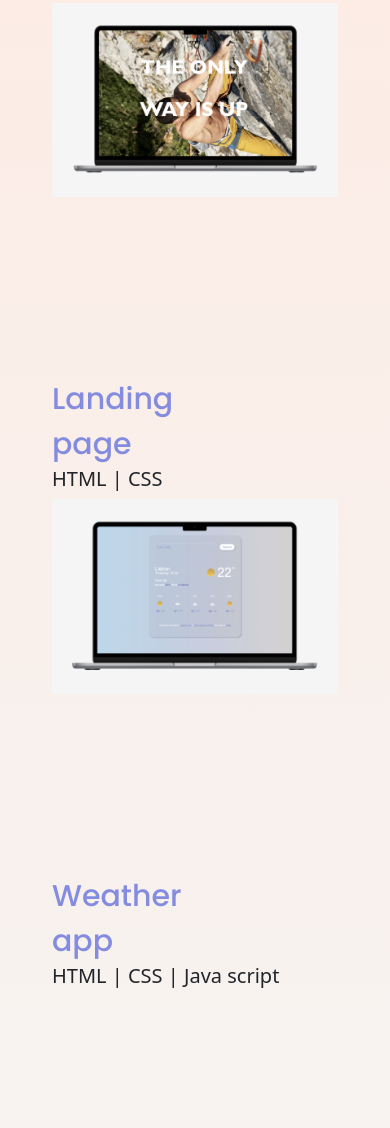
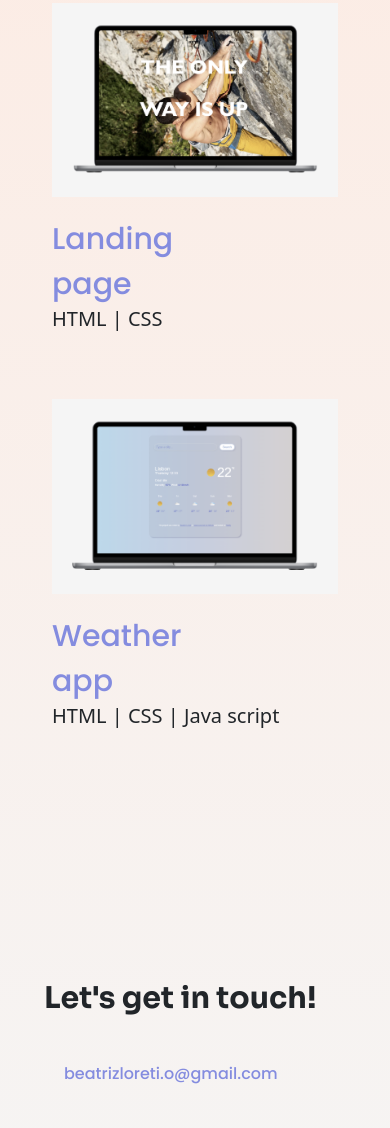
Before and after one commit to bialoreti/Portfolio-project, a plain HTML site: page works.html in a window 390 px wide. Shown: the part 732-1860 px from the top of the page. Drawn offline with nearby package versions, Linux system fonts and the light colour scheme.

Commit message:
Responsiveness bug fix

```diff
--- a/src/style.css
+++ b/src/style.css
@@ -25,6 +25,8 @@
   padding-left: 0px !important;
    margin-left: 80px !important;
 }
+
+
 }
 
 @media (max-width: 750px) {
@@ -101,6 +103,14 @@ text-align: center !important;
 #projects-container {
   margin: 0px !important;
   padding: 40px !important;
+}
+
+img {
+  margin-bottom: 20px !important;
+}
+
+.project-text {
+  margin-bottom: 60px;
 }
 
 #contact-me {
--- a/works.html
+++ b/works.html
@@ -34,13 +34,13 @@
         <h2 class="mb-5" id="about-h2">Take a look at what</br>
             I've been working on!</h2>
 
-        <div class="container" id="projects-container">
+        <div class="container-fluid" id="projects-container">
             <div class="row">
                 <div class="col-sm-5">
                     <a href="https://vertigoproject.netlify.app/" target="_blank"><img src="vertigohomepage.png"
                             class="img-fluid"></a>
                 </div>
-                <div class="col-sm-4" id="project-text-one">
+                <div class="col project-text"  id="project-text-one">
                     <div id="landing-page">Landing page</div>
                     <h3 id="languages">HTML | CSS</h3>
                 </div>
@@ -48,7 +48,7 @@
                     <a href="https://beatrizweatherapp.netlify.app/" target="_blank"><img src="weatherapp.png"
                             class="img-fluid"></a>
                 </div>
-                <div class="col-sm-4" id="project-text-two">
+                <div class="col project-text" id="project-text-two">
                     <div id="weather-app">Weather app</div>
                     <h3 id="languages">HTML | CSS | Java script</h3>
                 </div>
```
